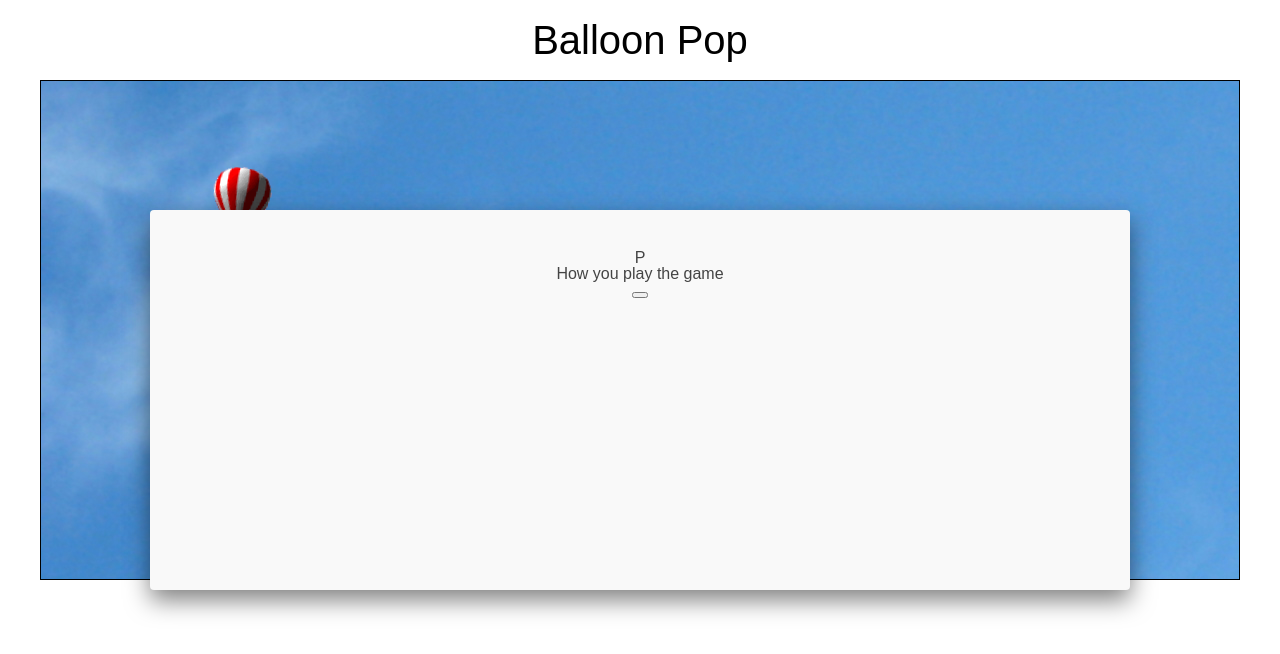
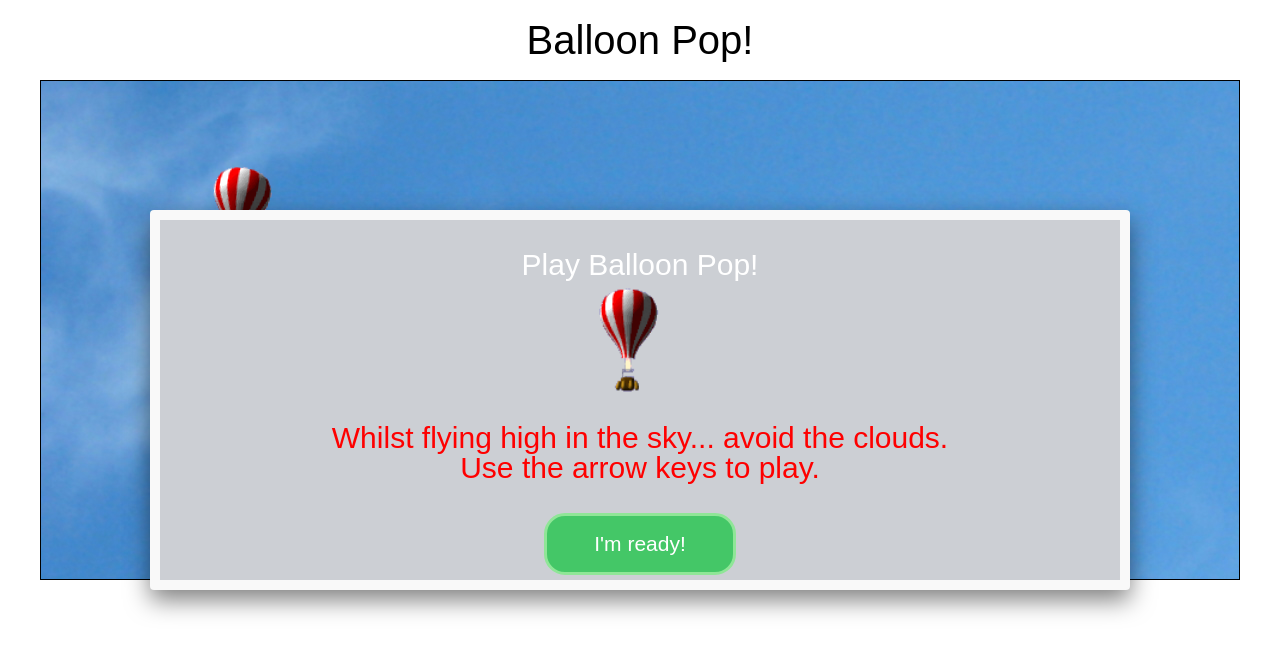
Before and after one commit to DaisyT1/WDI_20_FIRST_PROJECT, a PHP site: page / in a window 1280 px wide. Shown: the top 654 px of the page. Run offline with PHP 8.4, Linux system fonts and the light colour scheme.

Commit message:
More styling added

```diff
--- a/CSS/index.css
+++ b/CSS/index.css
@@ -83,11 +83,65 @@
   background-color: black;
 }
 
-#fancybox1, #fancybox2, #fancybox3 {
+#fancybox1, #fancybox2 {
  display: none;
  text-align: center;
  font-family: sans-serif, helvetica;
  padding: 30px;
  height: 300px;
  width: 900px;
+ background-color: #cccfd4;
 }
+
+#fancybox1 h2, #fancybox2 h2 {
+  color: white;
+  font-size: 30px;
+}
+
+#fancybox1 img {
+  height:120px;
+  width: 120px;
+}
+
+#fancybox1 p, #fancybox2 p {
+  color: #fe0000;
+  font-size: 30px;
+  padding: 20px;
+}
+#fancybox1 button, #fancybox2 button {
+  margin-top: 10px;
+  background-color:#44c767;
+  -moz-border-radius:21px;
+  -webkit-border-radius:21px;
+  border-radius:21px;
+  border:3px solid #8fe697;
+  display:inline-block;
+  cursor:pointer;
+  color:#ffffff;
+  font-size:21px;
+  padding:16px 47px;
+  text-decoration:none;
+}
+#fancybox1 button:hover, #fancybox2 button:hover{
+  background-color:#5cbf2a;
+}
+#fancybox1 button:active, #fancybox2 button:active {
+  position:relative;
+  top:1px;
+}
+
+.ready {
+    bottom: 0;
+    margin-top: 200px;
+    background-color:#44c767;
+    -moz-border-radius:21px;
+    -webkit-border-radius:21px;
+    border-radius:21px;
+    border:3px solid #8fe697;
+    display:inline-block;
+    cursor:pointer;
+    color:#ffffff;
+    font-size:21px;
+    padding:16px 47px;
+    text-decoration:none;
+}
--- a/JS/index.js
+++ b/JS/index.js
@@ -37,7 +37,6 @@ var collisionInterval;
 var interval;
 var tooManyHits = false;
 var difficulty = 7000;
-
 
 //===================== OBJECTS OF IMAGES AND SPECIFICATIONS===============//
 
@@ -344,20 +343,38 @@ var whichPlayer;
             player2Score = currentScore;
             gameOver();
           }
-
-        console.log("this is player 1 score :" + player1Score)
       }
 
       // stuff to do when the game is over
       function gameOver() {
         //pauseGame();
+   var winner;
         if (player1Score > player2Score) {
-          alert("Player 1 wins")
+          // alert("Player 1 wins")
+          return "Player 1 wins!";
         } else if (player2Score > player1Score) {
-          alert("player 2 wins")
+          // alert("player 2 wins")
+          return "Player 2 wins!";
         } else {
-          alert("its a draw");
+          // alert("its a draw");
+          return "It's a draw!";
         }
+        return winner;
+
+        $('#fancybox2').fancybox({
+          'autoDimensions': false,
+          'padding'       : 10,
+          'maxWidth'      : 1200,
+          'autoScale'     : false,
+
+        }).click()
+
+        $('#fancybox2 #button1').click(function(e) {
+            e.stopPropagation();//targeting the click on fancybox only
+            $.fancybox.close();
+
+          startGame();
+        });
       }
 
 // END OF THE PROGRAM
--- a/project.html
+++ b/project.html
@@ -13,30 +13,24 @@
 <body>
   <div class="container">
 
-    <div id="fancybox1">
-      <h2>P</h2>
-      <p> How you play the game </p>
-      <button id="firstButton"></button>
+    <div id="fancybox1" class="fancybox">
+        <h2>Play Balloon Pop!</h2>
+        <img src="images/hot-air-baloon.gif">
+        <p> Whilst flying high in the sky... avoid the clouds.<br>Use the arrow keys to play.</br></p>
+        <button id="firstButton" class="fancybox">I'm ready!</button>
     </div>
     <div id="fancybox2">
-      <h2>Title</h2>
-      <p></p>
-      <button id="firstButton"></button>
+        <h2>GAME OVER!</h2>
+        <p id="fancybox2P"></p>
+        <button id="button2" class="fancybox">Play again</button>
     </div>
-    <div id="fancybox3">
-      <h2>Title</h2>
-      <p></p>
-      <button id="firstButton"></button>
-    </div>
-
     <div class="middleMaker">
-      <h1>Balloon Pop</h1>
+      <h1>Balloon Pop!</h1>
     </div>
     <div class="box">
+      <img src="images/hot-air-baloon.gif" id="balloon">
       <p class="which-player"></p>
-      <button class="ready">Ready!</button>
-      <img src="images/hot-air-baloon.gif" id="balloon">
-
+      <button class="ready">Next player, you're up</button>
       <div id="top"         class="pop"></div>
       <div id="left"        class="pop"></div>
       <div id="base"        class="pop"></div>
```
